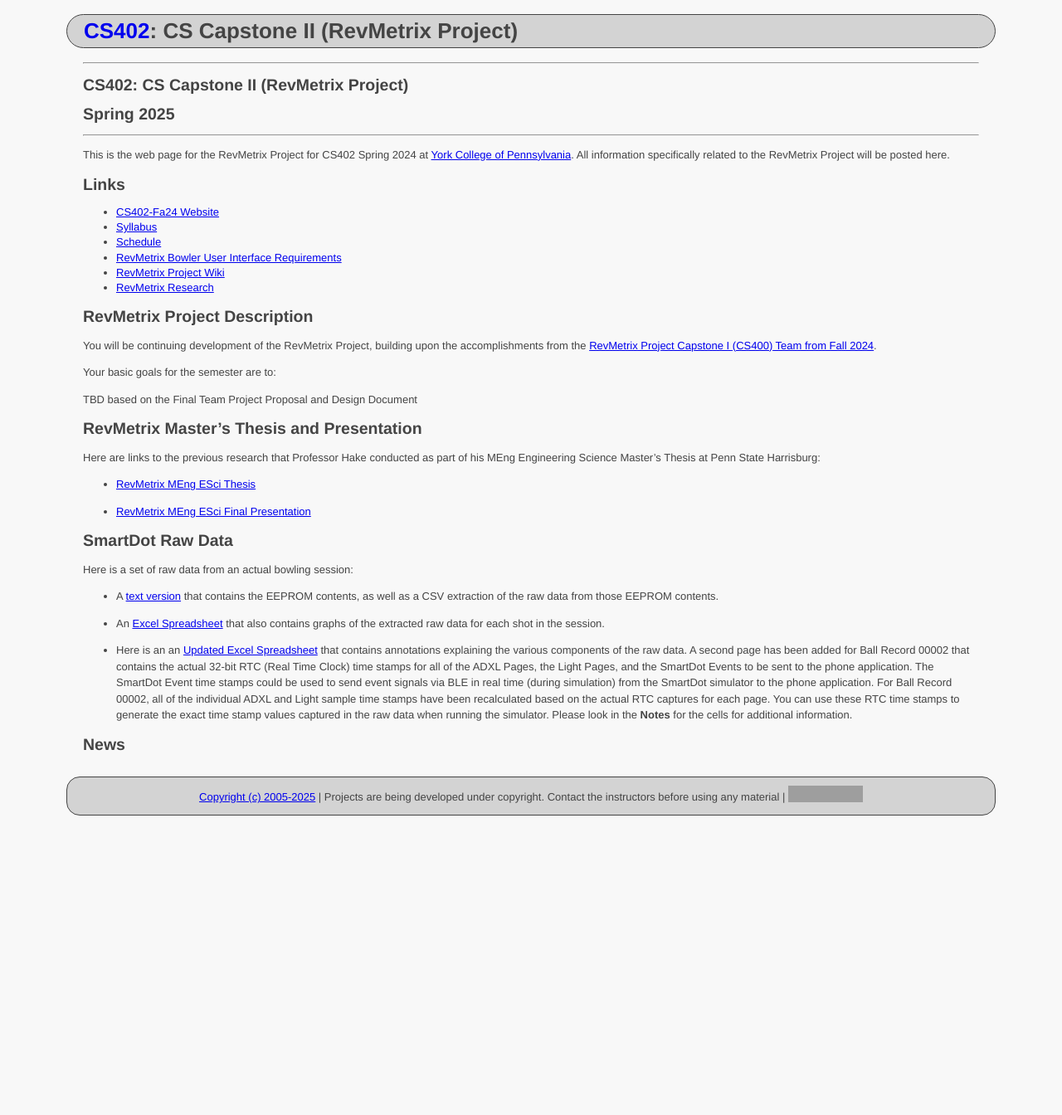
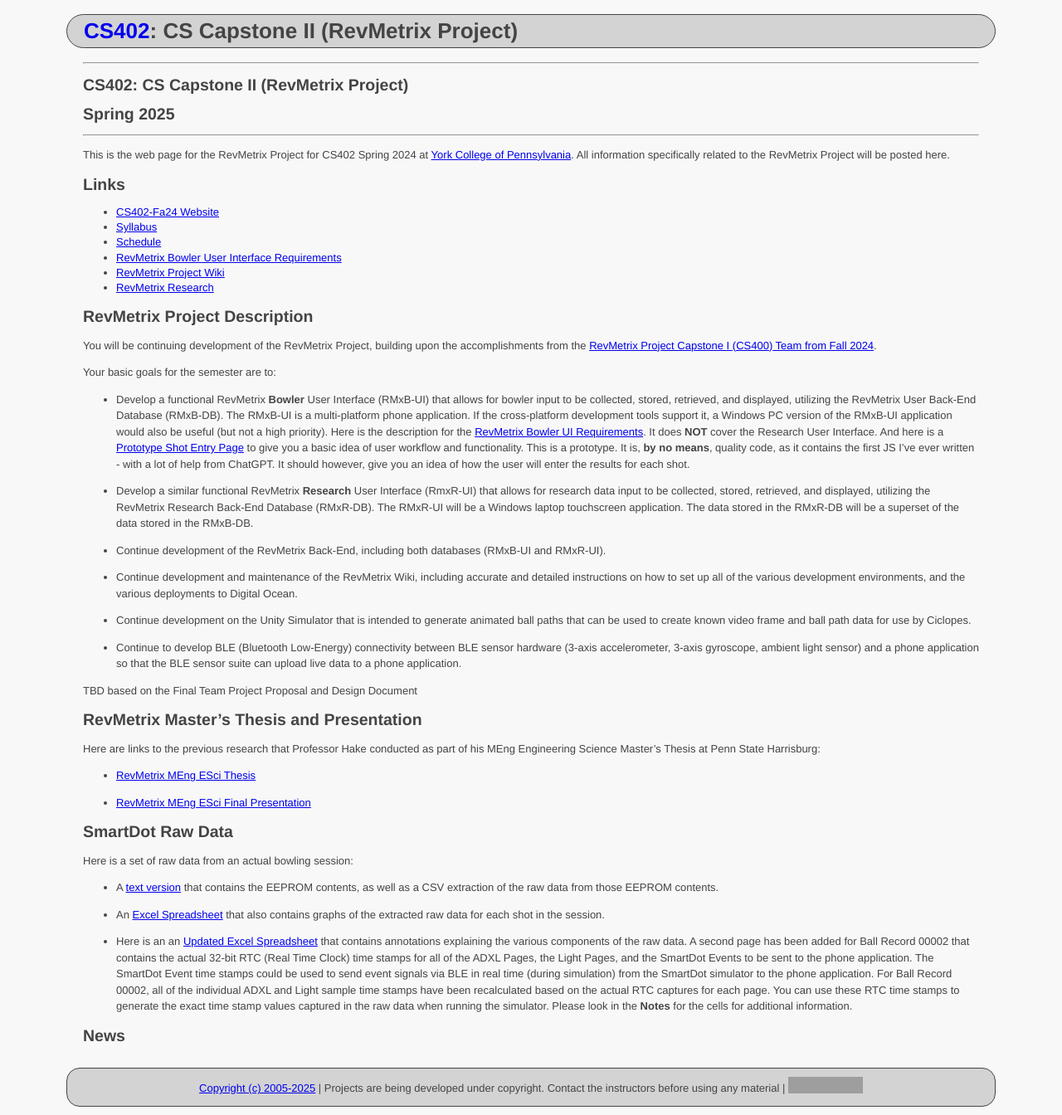
Before and after one commit to ycpcs/cs402-spring2025, a Jekyll site: the page built from projects/RevMetrix-Project/index.md, in a window 1280 px wide. Shown: the whole page at 83% size. Built offline with Jekyll 4.4.1, drawn with Linux system fonts in a browser that asks for light colours; before the commit the page ends 993 px from its top, so only the background shows below that; grey boxes are pictures that could not be loaded.

Commit message:
updated semester tasks after Draft Proposal and Design presentation

```diff
--- a/projects/RevMetrix-Project/index.md
+++ b/projects/RevMetrix-Project/index.md
@@ -43,6 +39,11 @@ TBD based on the Final Team Project Proposal and Design Document
 
 *	Continue development on the Unity Simulator that is intended to generate animated ball paths that can be used to create known video frame and ball path data for use by Ciclopes.
 
+*	Continue to develop BLE (Bluetooth Low-Energy) connectivity between BLE sensor hardware (3-axis accelerometer, 3-axis gyroscope, ambient light sensor) and a phone application so that the BLE sensor suite can upload live data to a phone application.
+
+TBD based on the Final Team Project Proposal and Design Document
+
+<!-- Commenting out News until it's needed - and the dates could change, anyway
 *	Develop automated algorithms for frame-by-frame video processing of the Unity Simulation animation to extract the lane boundaries and ball locations within those boundaries.  Confirm the accuracy of the above algorithms by comparing their output with the Unity Simulation data that generated the frames for the animation.
 real video and start to modify, as necessary.
 
```
Also changed, not shown: other parts of projects/RevMetrix-Project/index.md (+0 -6 lines).
